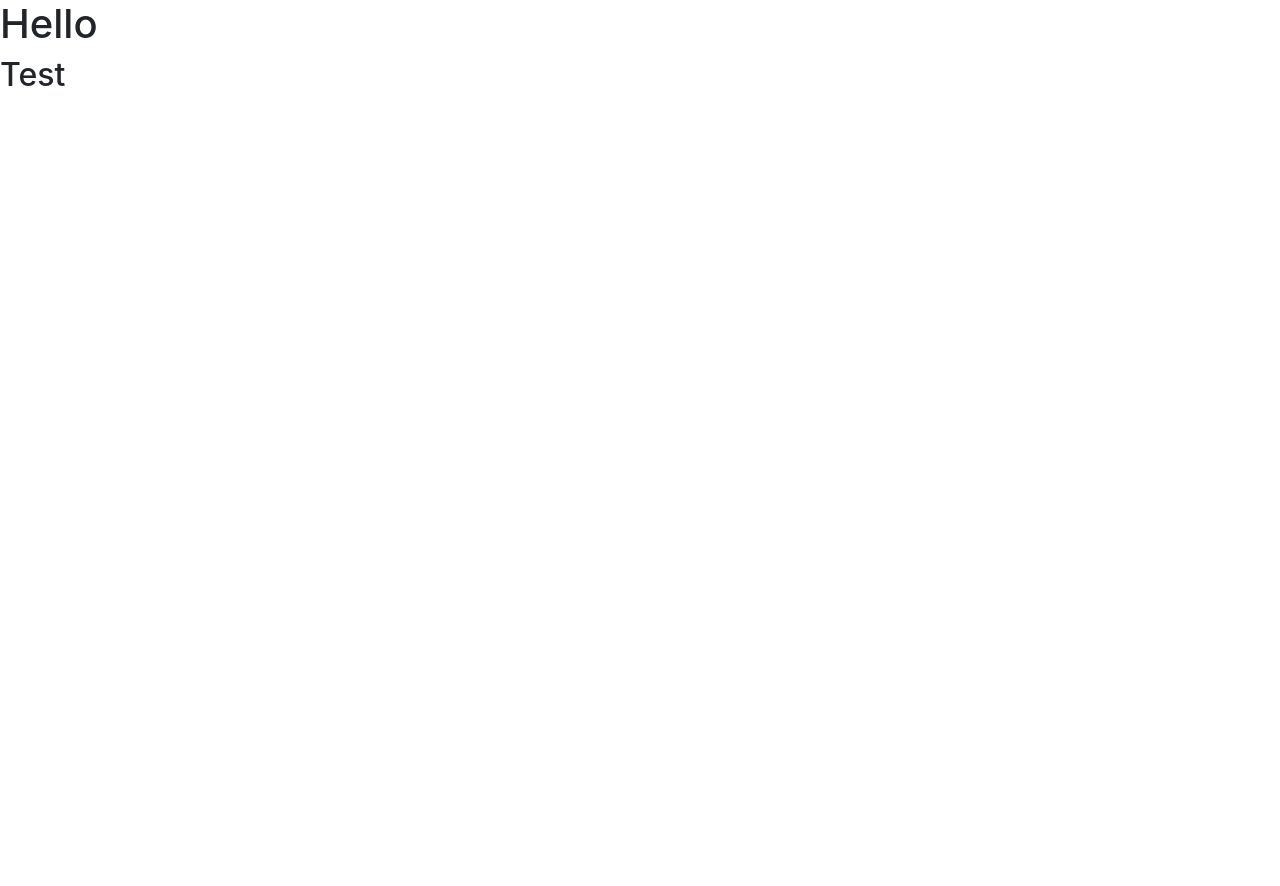
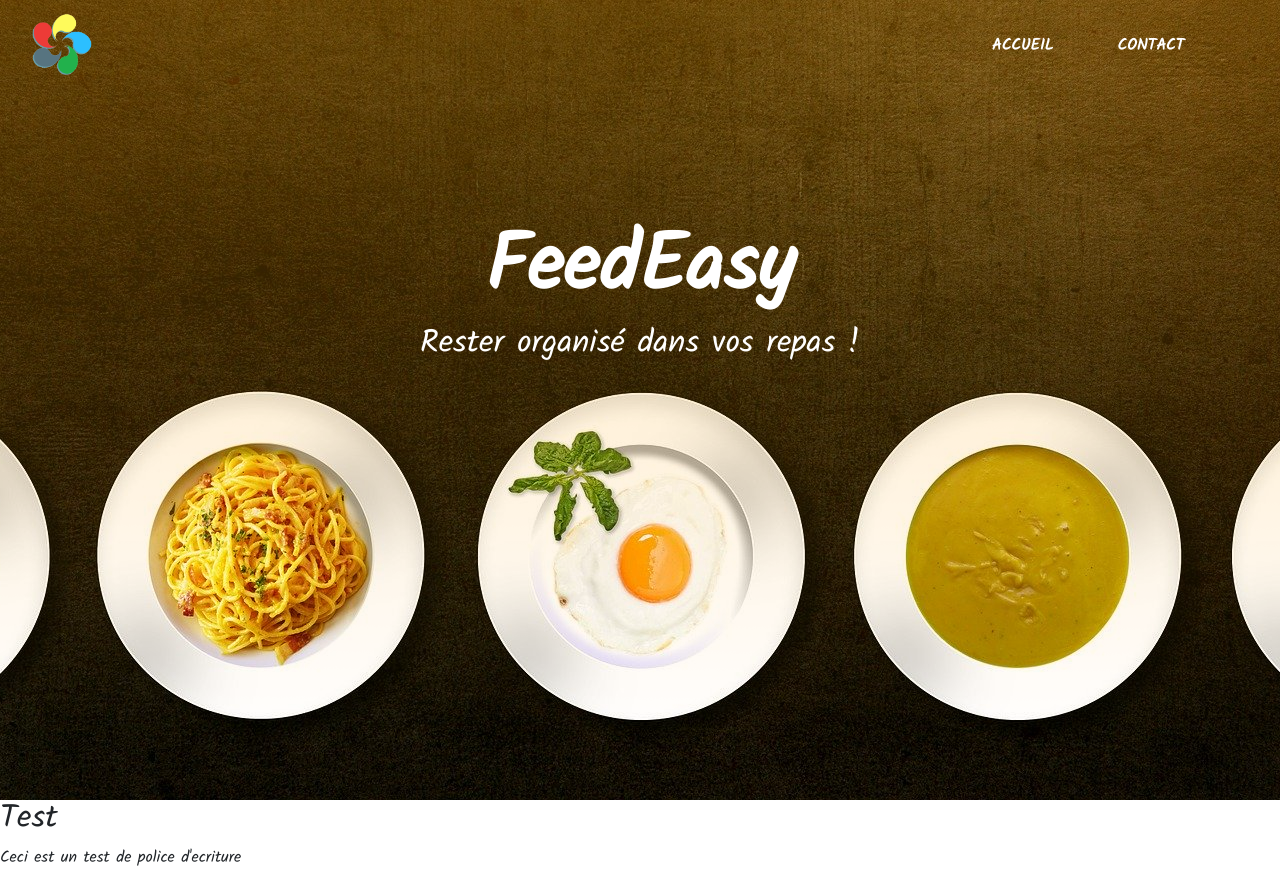
Before and after one commit to riderflo85/feedeasy, a Django app: page / in a window 1280 px wide. Before the commit the page is almost empty. Before the commit the page ends 86 px from the top, so only its background shows below. Run offline with Django 3.2, Linux system fonts and the light colour scheme; some libraries are stand-ins or nearby versions.

Commit message:
Create a home page

```diff
--- a/homepage/static/homepage/css/design.css
+++ b/homepage/static/homepage/css/design.css
@@ -0,0 +1,31 @@
+body {
+    font-family: 'Kalam' !important;
+}
+
+section {
+    background-image: url('../img/cook3668751920V2.png');
+    background-repeat: no-repeat;
+    background-position: bottom;
+    background-size: auto;
+    height: 100vh;
+}
+
+.img-brand {
+    height: 65px;
+    width: auto;
+}
+
+.align-im-sl {
+    display: flex;
+    flex-direction: column;
+    align-items: center;
+    justify-content: center;
+}
+
+.h-80 {
+    height: 80%;
+}
+
+.size-xl {
+    font-size: 80px;
+}
--- a/homepage/templates/homepage/base.html
+++ b/homepage/templates/homepage/base.html
@@ -6,6 +6,9 @@
         <title>FeedEasy</title>
 
         {% load static %}
+
+        <!-- Font Family -->
+        <link href="https://fonts.googleapis.com/css?family=Kalam&display=swap" rel="stylesheet">
 
         <!-- Style CSS -->
         <link rel="stylesheet" href="{% static 'homepage/css/design.css' %}">
@@ -18,13 +21,40 @@
 
         <!-- Font Awesome -->
         <link rel="stylesheet" href="https://use.fontawesome.com/releases/v5.8.2/css/all.css" integrity="sha384-oS3vJWv+0UjzBfQzYUhtDYW+Pj2yciDJxpsK1OYPAYjqT085Qq/1cq5FLXAZQ7Ay" crossorigin="anonymous">
+
+        <!-- JS, Popper.js ans jQuery -->
+        <script src="https://code.jquery.com/jquery-3.4.1.min.js" integrity="sha256-CSXorXvZcTkaix6Yvo6HppcZGetbYMGWSFlBw8HfCJo=" crossorigin="anonymous"></script>
+        <script src="https://cdnjs.cloudflare.com/ajax/libs/popper.js/1.14.7/umd/popper.min.js" integrity="sha384-UO2eT0CpHqdSJQ6hJty5KVphtPhzWj9WO1clHTMGa3JDZwrnQq4sF86dIHNDz0W1" crossorigin="anonymous"></script>
+        <script src="https://stackpath.bootstrapcdn.com/bootstrap/4.3.1/js/bootstrap.min.js" integrity="sha384-JjSmVgyd0p3pXB1rRibZUAYoIIy6OrQ6VrjIEaFf/nJGzIxFDsf4x0xIM+B07jRM" crossorigin="anonymous"></script>
+
     </head>
 
     <body>
-        <header>
-            <h1>Hello</h1>
-        </header>
+        <section>
+            <header>
+                <nav class="navbar navbar-expand-lg navbar-light">
+                    <a class="navbar-brand ml-3" href="#"><img class="img-brand" src="{% static 'homepage/img/logo.png' %}" alt="logo"></a>
+                    <button class="navbar-toggler" type="button" data-toggle="collapse" data-target="#navbarToggler"
+                        aria-controls="navbarToggler" aria-expanded="false" aria-label="Toggle navigation">
+                        <span class="navbar-toggler-icon bg-light"></span>
+                    </button>
 
+                    <div class="collapse navbar-collapse" id="navbarToggler">
+                        <ul class="navbar-nav ml-auto mr-5 mt-2 mt-lg-0">
+                            <li class="nav-item mx-4">
+                                <a class="nav-link text-white" href="#"><strong>ACCUEIL </strong><span class="sr-only">(current)</span></a>
+                            </li>
+                            <li class="nav-item mx-4">
+                                <a class="nav-link text-white" href="#"><strong>CONTACT</strong></a>
+                            </li>
+                        </ul>
+                    </div>
+                </nav>
+            </header>
+            {% block firstblock %}{% endblock firstblock %}
+
+        </section>
         {% block content %}{% endblock content %}
+
     </body>
 </html>
--- a/homepage/templates/homepage/index.html
+++ b/homepage/templates/homepage/index.html
@@ -1,4 +1,17 @@
 {% extends 'homepage/base.html' %}
+
+{% block firstblock %}
+<div class="container-fluid h-80">
+    <div class="row h-80">
+        <div class="col-12 h-80 align-im-sl"> <!-- d-flex justify-content-center align-items-center -->
+            <h1 class="text-white size-xl"><strong>FeedEasy</strong></h1>
+            <h2 class="text-white">Rester organisé dans vos repas !</h2>
+        </div>
+    </div>
+</div>
+{% endblock firstblock %}
+
 {% block content %}
-    <h2>Test</h2>
+<h2>Test</h2>
+<p>Ceci est un test de police d'ecriture</p>
 {% endblock content %}
```
Also changed, not shown: homepage/static/homepage/img/cook3668751920.jpg (added), homepage/static/homepage/img/cook3668751920V2.png (added), homepage/static/homepage/img/food-1351287_1920.jpg (added), homepage/static/homepage/img/food-2879265_1920.jpg (added).
